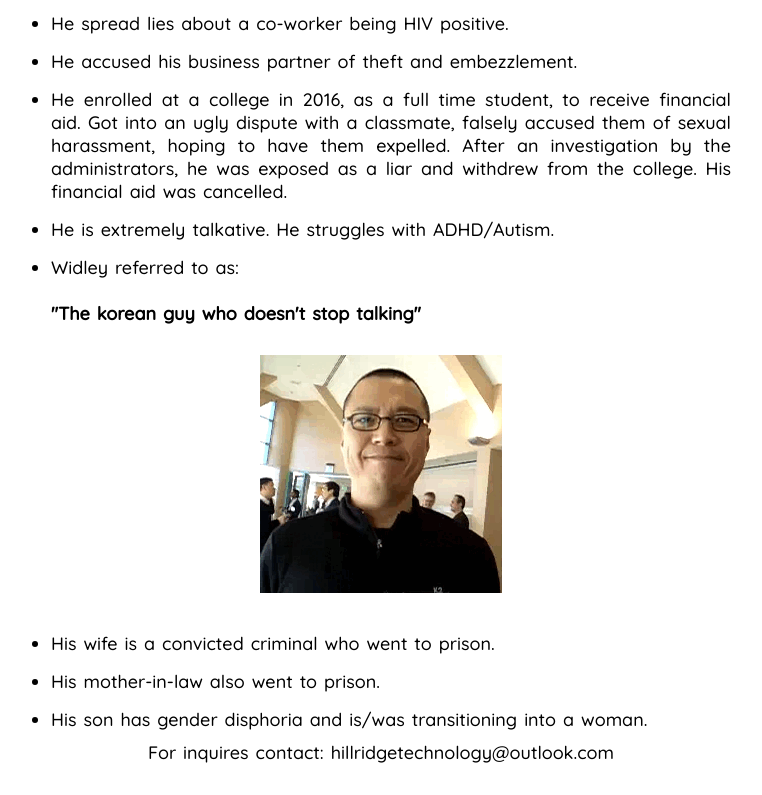
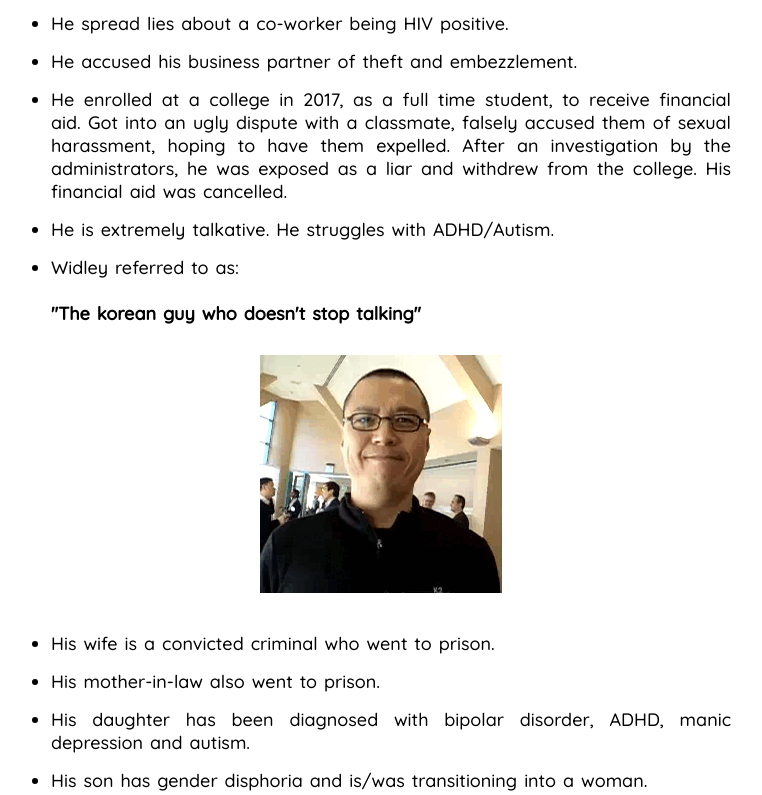
Before and after one commit to yangchul2000/jerriandkimbo, a plain HTML site: page index.html in a window 1280 px wide. Shown: the part 1274-2069 px from the top of the page, without its empty margins (259-1021 px from the left). Drawn offline with Linux system fonts and the light colour scheme; a web font is replaced by a local one.

Commit message:
Update index.html

```diff
--- a/index.html
+++ b/index.html
@@ -155,7 +155,7 @@
 		<li>He follows people to their work, files false complaints hoping to get them fired.</li>
 		<li>He spread lies about a co-worker being HIV positive.</li>
 		<li>He accused his business partner of theft and embezzlement.</li>
-		<li>He enrolled at a college in 2016, as a full time student, to receive financial aid. Got into an ugly dispute with a classmate, falsely accused them of sexual harassment, hoping to have them expelled. After an investigation by the administrators, he was exposed as a liar and withdrew from the college. His financial aid was cancelled.</li>
+		<li>He enrolled at a college in 2017, as a full time student, to receive financial aid. Got into an ugly dispute with a classmate, falsely accused them of sexual harassment, hoping to have them expelled. After an investigation by the administrators, he was exposed as a liar and withdrew from the college. His financial aid was cancelled.</li>
 		<li>He is extremely talkative. He struggles with ADHD/Autism.</li>
 		<li>Widley referred to as: <br/><br/> <strong>"The korean guy who doesn't stop talking"</strong></li>
 			<div class="image2" style="margin-top:30px">
@@ -164,6 +164,7 @@
 	    <br />
 		<li>His wife is a convicted criminal who went to prison.</li>
 		<li>His mother-in-law also went to prison.</li>
+	        <li>His daughter has been diagnosed with bipolar disorder, ADHD, manic depression and autism.</li>
 		<li>His son has gender disphoria and is/was transitioning into a woman.</li>
 		</ul>
 		<p style="text-align:center">For inquires contact: hillridgetechnology@outlook.com</p>
```
